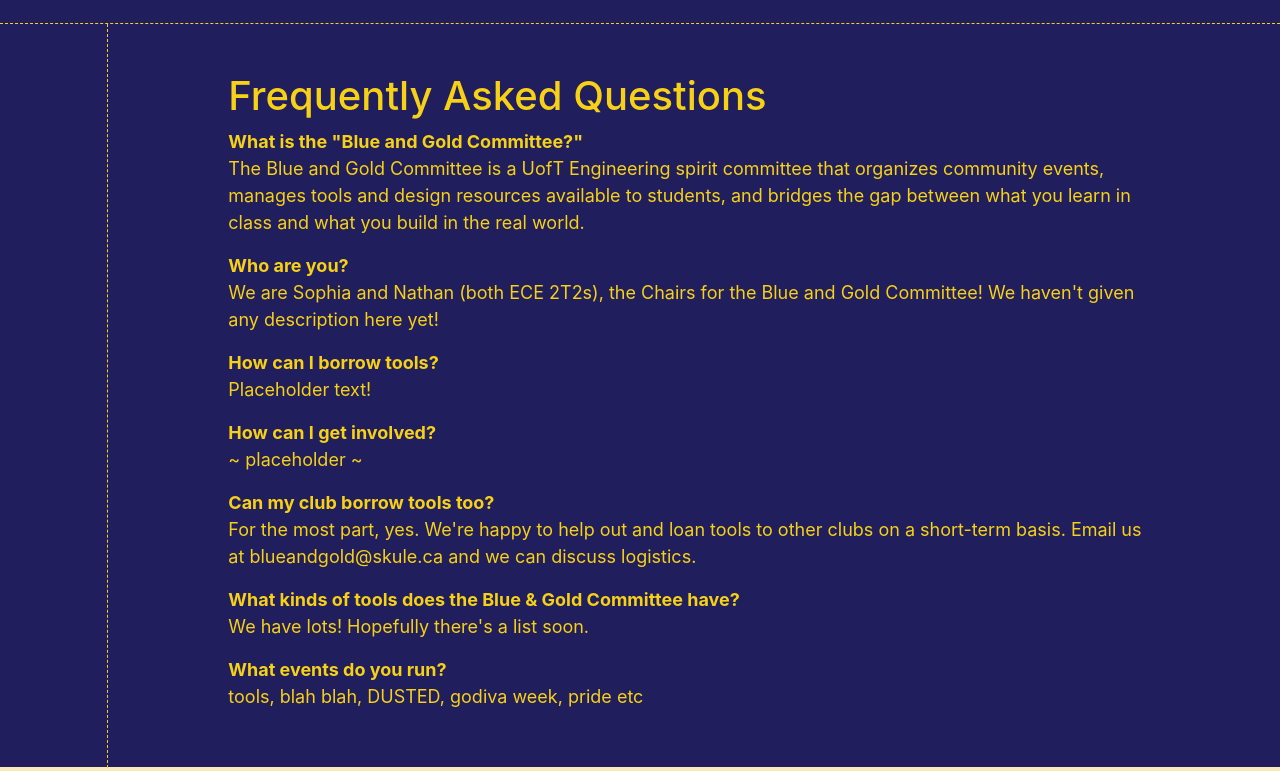
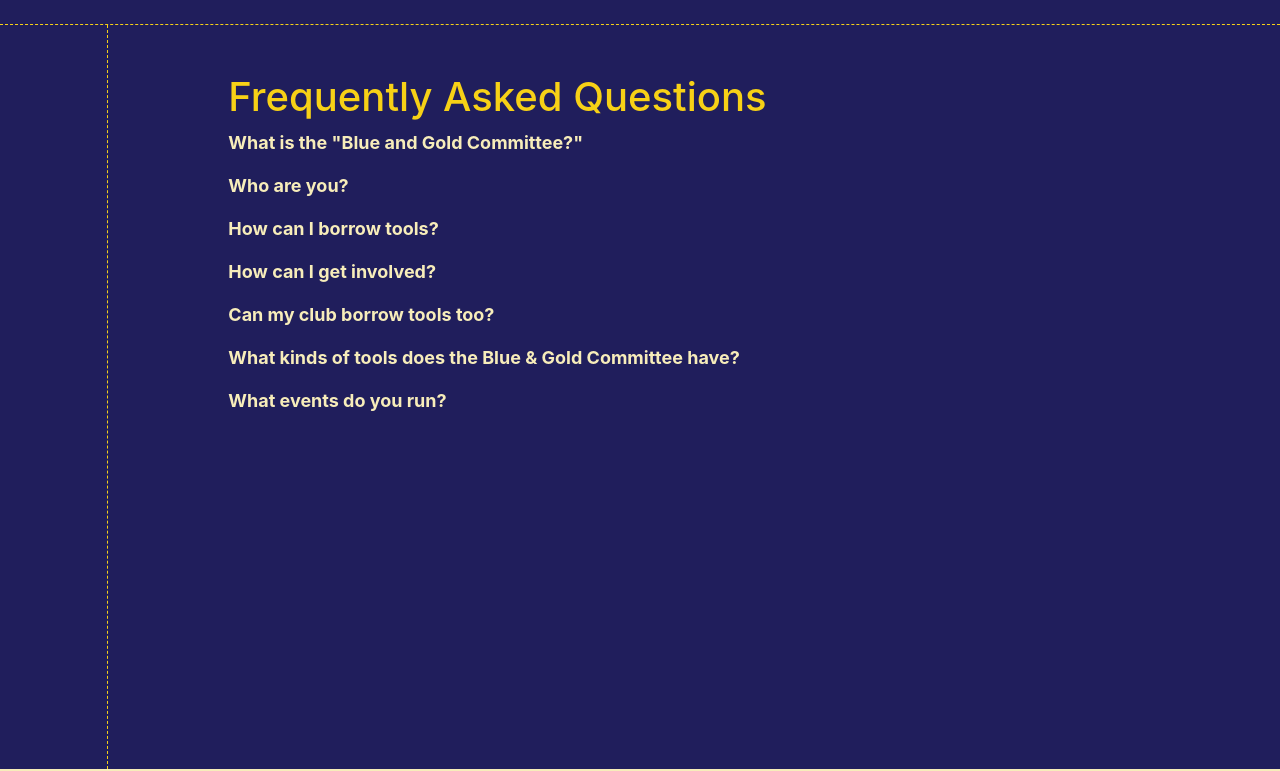
Before and after one commit to zbotpoint/bng, a website: page index.html in a window 1280 px wide. Shown: the part 1793-2564 px from the top of the page. Drawn offline with nearby package versions, Linux system fonts and the light colour scheme.

Commit message:
Fixing some responsiveness

```diff
--- a/index.html
+++ b/index.html
@@ -71,7 +71,7 @@
                 <div class="mt-2 mt-md-5 about-body">
                     <h2 class="text-blue">What do we do?</h2>
                     <span>The Blue & Gold Committee has two jobs:</span><br>
-                    <p class="about-job"> <b>(i)</b> To encourage and provide the resources for students to develop their
+                    <p class="about-job"><b>(i)</b> To encourage and provide the resources for students to develop their
                         practical engineering skills, and </p>
                     <p class="about-job"><b>(ii)</b> to host unique
                         events that strengthen the Skule&#8482; community.</p><br>
@@ -114,26 +114,26 @@
         <div class="row section-body">
             <div class="v-line col-1 offset-md-1 d-none d-md-block position-absolute border-left-dashed border-gold"></div>
             <div class="col-md-9 offset-md-2 d-flex">
-                <div class="my-2 my-md-5">
+                <div class="my-2 my-md-5 faq-body">
                     <h2 class="text-gold">Frequently Asked Questions</h2>
-                    <span><b>What is the "Blue and Gold Committee?"</b></span>
+                    <div><a href="#">What is the "Blue and Gold Committee?"</a><br>
                     <p>The Blue and Gold Committee is a UofT Engineering spirit committee that
                         organizes community events, manages tools and design resources available to students, and
-                        bridges the gap between what you learn in class and what you build in the real world.</p>
-                    <span><b>Who are you?</b></span>
+                        bridges the gap between what you learn in class and what you build in the real world.</p></div>
+                    <div><a href="#">Who are you?</a><br>
                     <p>We are Sophia and Nathan (both ECE 2T2s), the Chairs for the Blue and Gold
-                        Committee! We haven't given any description here yet!</p>
-                    <span><b>How can I borrow tools?</b></span>
-                    <p>Placeholder text!</p>
-                    <span><b>How can I get involved?</b></span>
-                    <p>~ placeholder ~</p>
-                    <span><b>Can my club borrow tools too?</b></span>
+                        Committee! We haven't given any description here yet!</p></div>
+                    <div><a href="#">How can I borrow tools?</a><br>
+                    <p>Placeholder text!</p></div>
+                    <div><a href="#">How can I get involved?</a><br>
+                    <p>~ placeholder ~</p></div>
+                    <div><a href="#">Can my club borrow tools too?</a><br>
                     <p>For the most part, yes. We're happy to help out and loan tools to other
-                        clubs on a short-term basis. Email us at blueandgold@skule.ca and we can discuss logistics.</p>
-                    <span><b>What kinds of tools does the Blue & Gold Committee have?</b></span>
-                    <p>We have lots! Hopefully there's a list soon.</p>
-                    <span><b>What events do you run?</b></span>
-                    <p>tools, blah blah, DUSTED, godiva week, pride etc</p>
+                        clubs on a short-term basis. Email us at blueandgold@skule.ca and we can discuss logistics.</p></div>
+                    <div><a href="#">What kinds of tools does the Blue & Gold Committee have?</a><br>
+                    <p>We have lots! Hopefully there's a list soon.</p></div>
+                    <div><a href="#">What events do you run?</a><br>
+                    <p>tools, blah blah, DUSTED, godiva week, pride etc LOREM LOREM LOREM LOREM LOREM LOREM LOREM LOREM LOREM LOREM LOREM LOREM LOREM LOREM LOREM LOREM LOREM LOREM LOREM LOREM LOREM LOREM LOREM LOREM LOREM LOREM LOREM LOREM LOREM LOREM LOREM LOREM LOREM LOREM LOREM LOREM LOREM LOREM LOREM LOREM LOREM LOREM LOREM LOREM LOREM LOREM LOREM LOREM LOREM LOREM LOREM LOREM LOREM LOREM LOREM LOREM LOREM LOREM LOREM LOREM LOREM LOREM LOREM LOREM LOREM LOREM LOREM LOREM LOREM LOREM LOREM LOREM LOREM LOREM LOREM LOREM LOREM LOREM LOREM LOREM LOREM LOREM LOREM LOREM LOREM LOREM LOREM LOREM LOREM LOREM LOREM LOREM LOREM LOREM LOREM LOREM LOREM LOREM LOREM LOREM LOREM LOREM LOREM LOREM LOREM LOREM LOREM LOREM LOREM LOREM LOREM LOREM LOREM LOREM LOREM LOREM LOREM LOREM LOREM LOREM LOREM LOREM LOREM LOREM LOREM LOREM LOREM LOREM LOREM LOREM LOREM LOREM LOREM LOREM LOREM LOREM LOREM LOREM LOREM LOREM LOREM LOREM LOREM LOREM LOREM LOREM LOREM LOREM LOREM LOREM LOREM LOREM LOREM LOREM LOREM LOREM LOREM LOREM LOREM LOREM LOREM LOREM LOREM LOREM LOREM LOREM LOREM LOREM LOREM LOREM LOREM LOREM LOREM LOREM LOREM LOREM LOREM LOREM LOREM LOREM LOREM LOREM LOREM LOREM LOREM LOREM LOREM LOREM LOREM LOREM LOREM LOREM LOREM LOREM LOREM LOREM LOREM LOREM LOREM LOREM LOREM LOREM LOREM LOREM LOREM LOREM LOREM LOREM LOREM LOREM LOREM LOREM IPSUM</p></div>
                 </div>
             </div>
         </div>
--- a/main.scss
+++ b/main.scss
@@ -44,10 +44,10 @@
 }
 @each $color, $val in map-get($palettes,brand) {
   .bg-#{$color} {
-    background-color: $val;
+    background-color: $val !important;
   }
   .text-#{$color} {
-    color: $val;
+    color: $val !important;
   }
   .border-#{$color} {
     border-color: $val !important;
@@ -194,7 +194,7 @@
 }
 
 body > section {
-  height: $section-height;
+  height:100%;
   overflow: hidden;
   &:first-of-type {
     height:120vh;
@@ -202,6 +202,8 @@
 }
 .section-body {
   height: #{$section-height - 3.5rem};
+  overflow:hidden;
+  position: relative;
 }
 @include media-breakpoint-down(md) {
   body > section {
@@ -246,7 +248,8 @@
   }
 }
 .v-line {
-  @extend .section-body;
+  height:100%;
+  max-height: 100%;
   pointer-events: none;
 }
 .footer {
@@ -289,3 +292,16 @@
     z-index: 1;
   }
 }
+.faq-body {
+  & a {
+    @extend b;
+    @extend .text-gold;
+  }
+  & div {
+    margin-bottom: 1em
+  }
+}
+.faq-hidden {
+  @extend .d-md-none;
+  @extend .d-block;
+}
--- a/scripts/scripts.js
+++ b/scripts/scripts.js
@@ -62,6 +62,8 @@
         $("button.navbar-toggler").click();
     }
 }
+
+
 /*
 function focus_home() {
     $('.nav-item').removeClass("active").eq(0).addClass("active");
@@ -80,5 +82,23 @@
 
 $(document).ready(highlightNavigation());
 
+$(document).ready(function () {
+    document.querySelectorAll('.faq-body p').forEach( item => {
+        $(item).addClass("faq-hidden");
+    })
+    document.querySelectorAll('.faq-body a').forEach(item => {
+        item.addEventListener('click', event => {
+            var p = $(event.target).next().next();
+            if (p.hasClass("faq-hidden")) {
+                p.removeClass("faq-hidden");
+            }
+            else {
+                p.addClass("faq-hidden");
+            }
+            event.preventDefault();
+        })
+    })
+});
+
 // if you don't want to throttle the function use this instead:
 // $(window).scroll( highlightNavigation );
```
Also changed, not shown: main.css, 1 other file.
